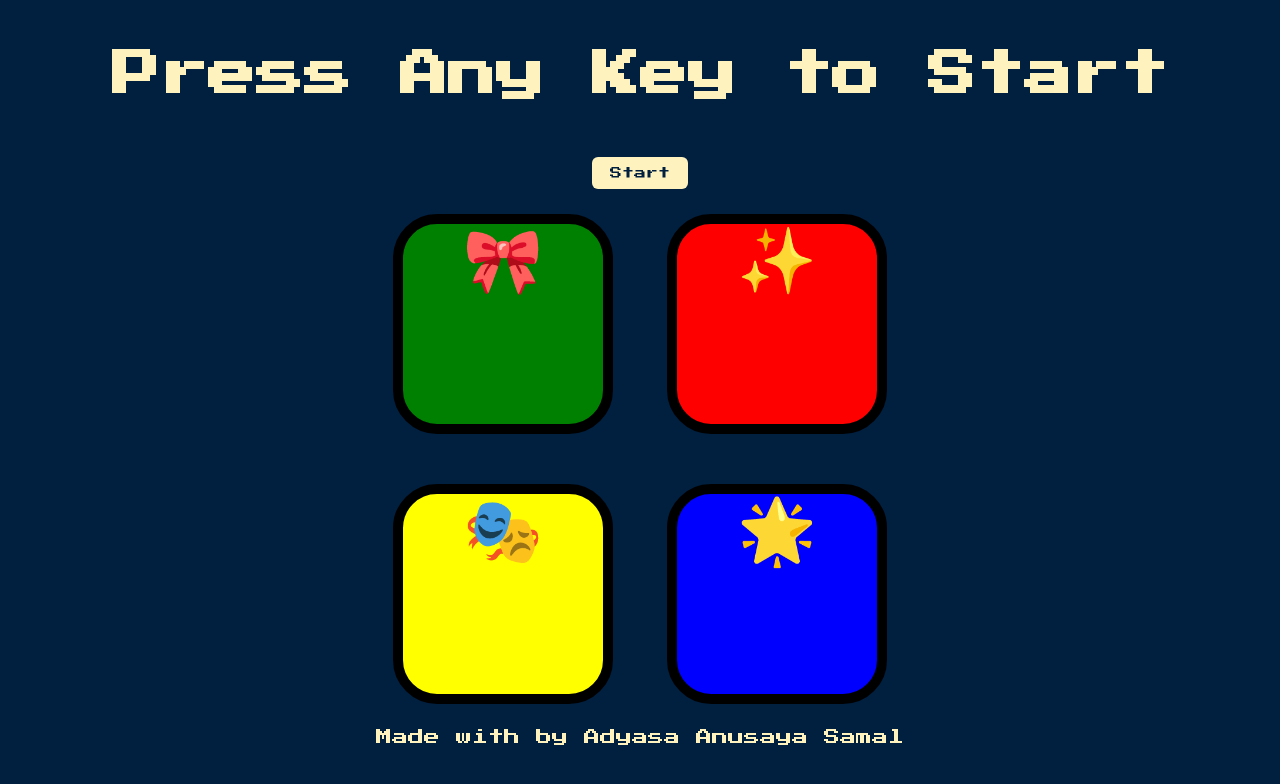
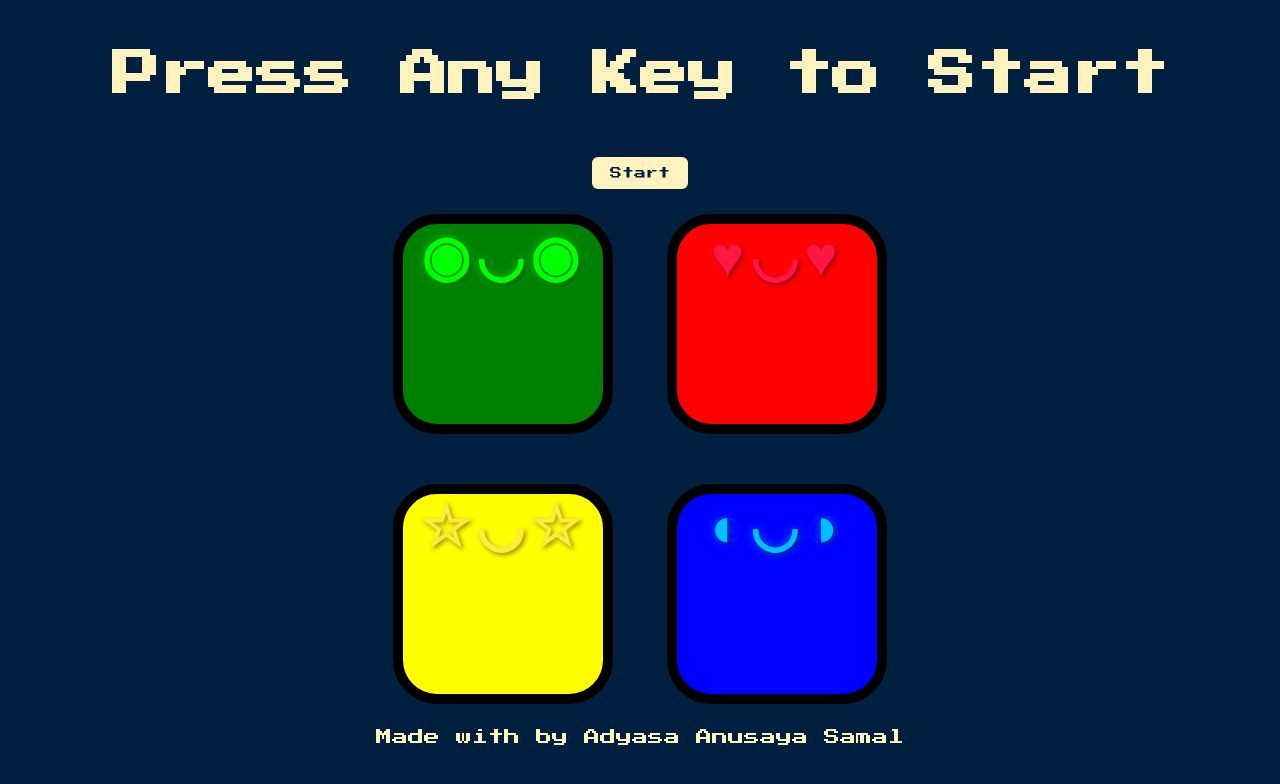
Before and after one commit to samaladyasa/Admeme, a website: page index.html in a window 1280 px wide. Drawn offline with nearby package versions, Linux system fonts and the light colour scheme.

Commit message:
Replace emoji with colorful cartoon characters using Unicode art

```diff
--- a/index.html
+++ b/index.html
@@ -16,13 +16,13 @@
   <button id="start-btn">Start</button>
     <div class="container">
       <div class="row">
-        <div type="button" id="green" class="btn green"><span class="character">🎀</span></div>
-        <div type="button" id="red" class="btn red"><span class="character">✨</span></div>
+        <div type="button" id="green" class="btn green"><span class="character green-char">◉◡◉</span></div>
+        <div type="button" id="red" class="btn red"><span class="character red-char">♥︎︎◡♥︎</span></div>
       </div>
 
       <div class="row">
-        <div type="button" id="yellow" class="btn yellow"><span class="character">🎭</span></div>
-        <div type="button" id="blue" class="btn blue"><span class="character">🌟</span></div>
+        <div type="button" id="yellow" class="btn yellow"><span class="character yellow-char">☆◡☆</span></div>
+        <div type="button" id="blue" class="btn blue"><span class="character blue-char">◐◡◑</span></div>
       </div>
     </div>
 
--- a/style.css
+++ b/style.css
@@ -150,9 +150,33 @@ footer {
 /* Character styles */
 .character {
   display: inline-block;
-  font-size: 4rem;
+  font-size: 3.5rem;
+  font-weight: bold;
   margin: 0 auto;
   user-select: none;
+  letter-spacing: 0.1em;
+  text-shadow: 2px 2px 4px rgba(0,0,0,0.3);
+}
+
+/* Cartoon character colors */
+.green-char {
+  color: #00ff00;
+  text-shadow: 0 0 10px rgba(0, 255, 0, 0.6), 2px 2px 4px rgba(0,0,0,0.5);
+}
+
+.red-char {
+  color: #ff1744;
+  text-shadow: 0 0 10px rgba(255, 23, 68, 0.6), 2px 2px 4px rgba(0,0,0,0.5);
+}
+
+.yellow-char {
+  color: #ffeb3b;
+  text-shadow: 0 0 10px rgba(255, 235, 59, 0.6), 2px 2px 4px rgba(0,0,0,0.5);
+}
+
+.blue-char {
+  color: #00bfff;
+  text-shadow: 0 0 10px rgba(0, 191, 255, 0.6), 2px 2px 4px rgba(0,0,0,0.5);
 }
 
 /* Dance animations for characters */
```
